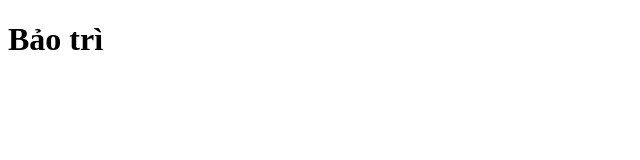
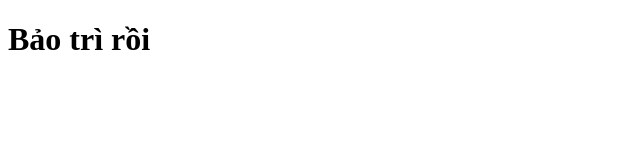
Before and after one commit to lopytech/lopytech-website, a plain HTML site: page index.html in a window 1280 px wide. Shown: the full height of the page, 0-640 px from the left. Drawn offline with Linux system fonts and the light colour scheme.

Commit message:
Update index.html

```diff
--- a/index.html
+++ b/index.html
@@ -6,6 +6,6 @@
     <title>Demo</title>
   </head>
   <body>
-    <h1>Bảo trì</h1>
+    <h1>Bảo trì rồi</h1>
   </body>
 </html>
```
